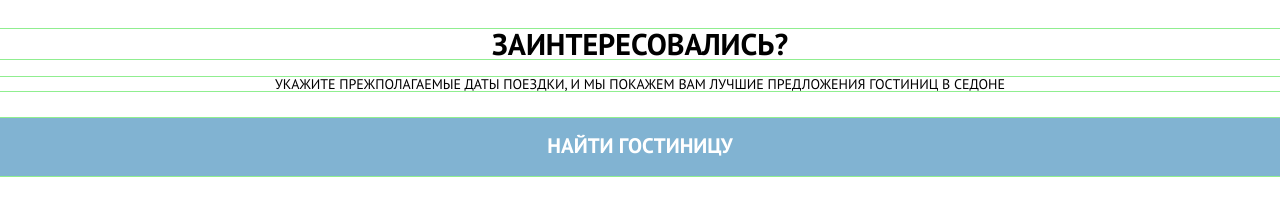
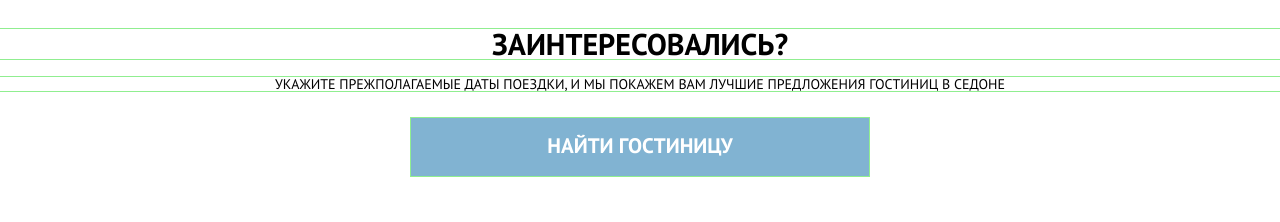
Before and after one commit to St-DenisNikita/383653-sedona-21, a website: page source/index.html in a window 1280 px wide. Shown: the part 1349-1571 px from the top of the page. Drawn offline with nearby package versions, Linux system fonts and the light colour scheme; files that its build step writes are made by us from their sources.

Commit message:
Добавляет стили блоку booking.less

```diff
--- a/source/less/blocks/booking.less
+++ b/source/less/blocks/booking.less
@@ -27,8 +27,14 @@
 }
 
 .booking__button {
+  min-width: 280px;
+  box-sizing: border-box;
   padding-top: 14px;
   padding-bottom: 17px;
-  padding-left: 32px;
-  padding-right: 32px;
+  padding-left: 15px;
+  padding-right: 15px;
+
+  @media (min-width: 768px) {
+    width: 458px;
+  }
 }
```
